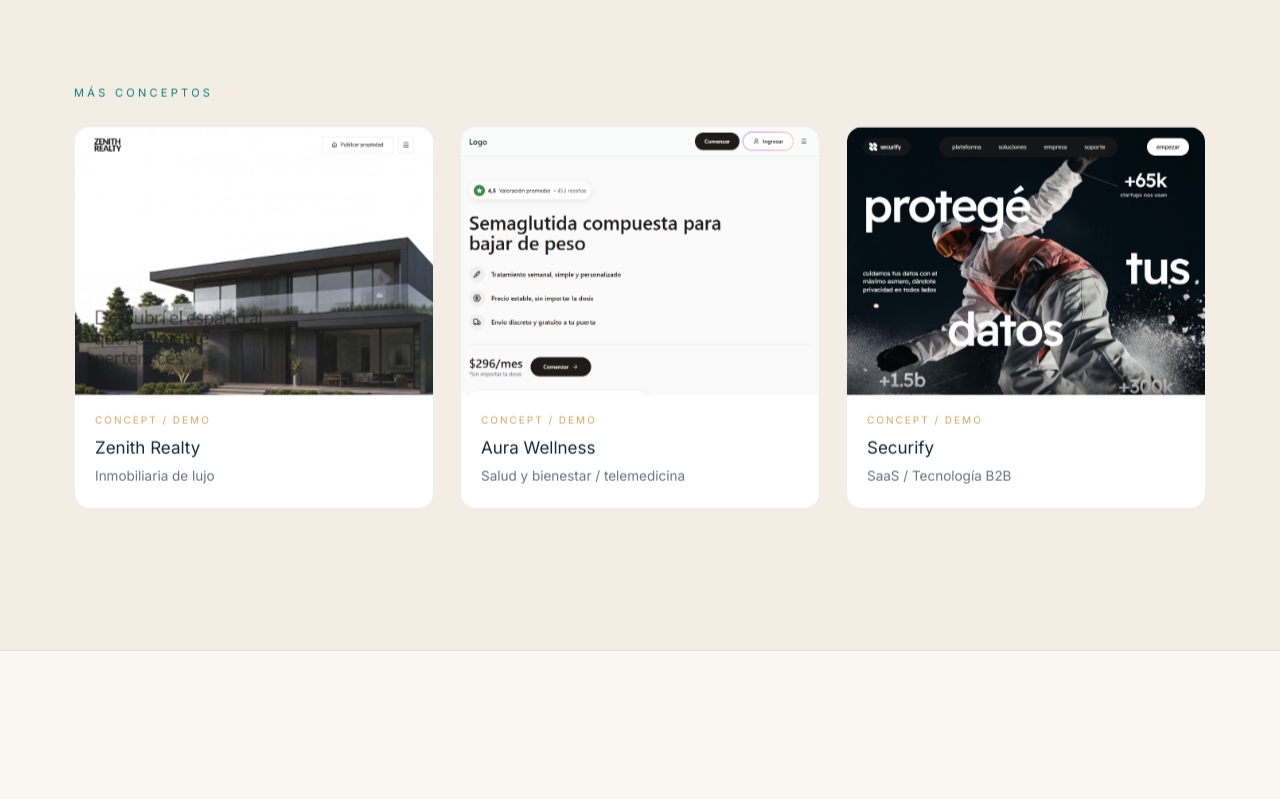
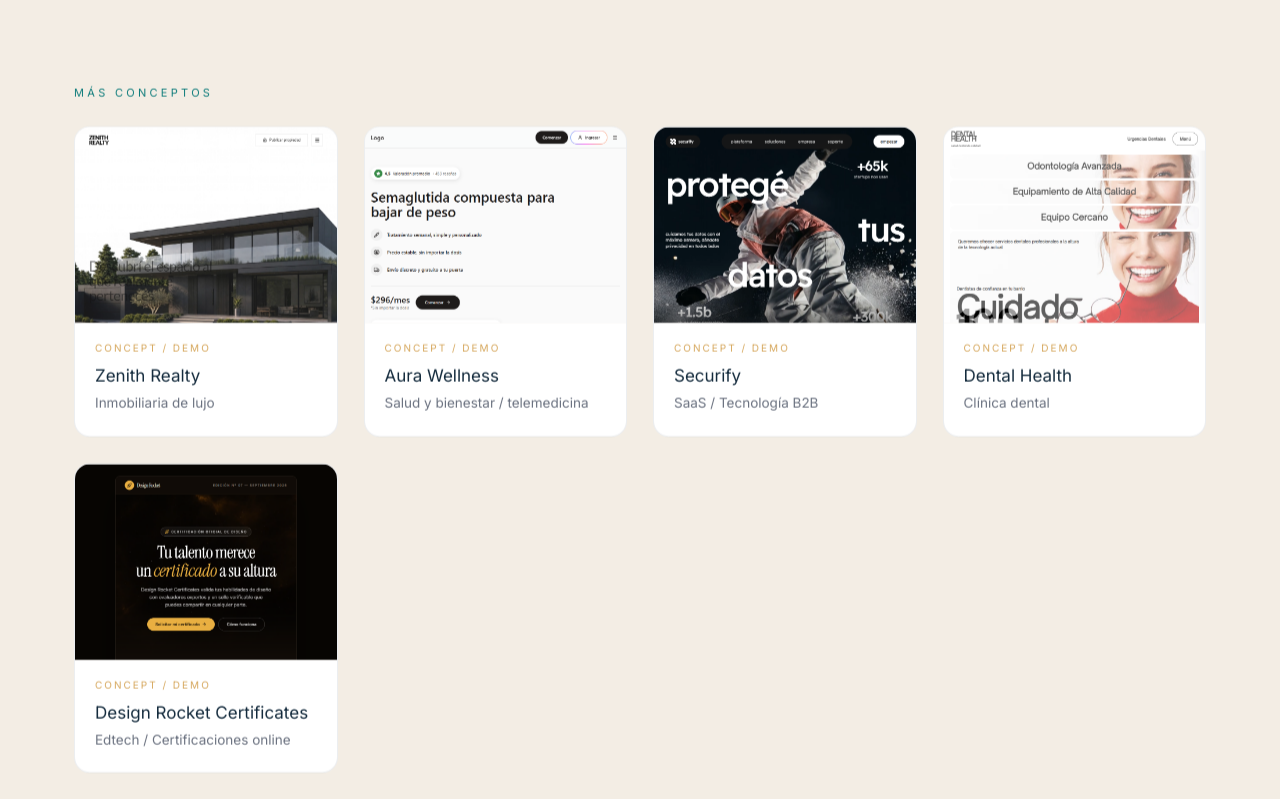
Before and after one commit to Denjm9319/sanchez-maldonado-landing, a React (Vite) app: page / in a window 1280 px wide. Shown: the part 5360-6159 px from the top of the page. Built offline with nearby package versions, Linux system fonts and the light colour scheme.

Commit message:
Add two more concept demos to Projects (Dental Health, Design Rocket Certificates)

```diff
--- a/src/components/Projects.tsx
+++ b/src/components/Projects.tsx
@@ -11,6 +11,8 @@ import hotelFull from "../assets/projects/hotel-full.webp";
 import zenithShot from "../assets/projects/zenith-shot.png";
 import auraShot from "../assets/projects/aura-shot.png";
 import securifyShot from "../assets/projects/securify-shot.png";
+import dental2Shot from "../assets/projects/dental2-shot.png";
+import certboostShot from "../assets/projects/certboost-shot.png";
 
 const PROJECTS = [
   {
@@ -75,6 +77,30 @@ const CONCEPTS = [
       "Landing de producto SaaS enfocada en confianza, con estadísticas de uso destacadas y un único CTA de registro.",
     capabilities: ["Web & Conversion", "Social proof numérico", "CTA de conversión"],
     url: "https://secure-start-show.lovable.app/",
+  },
+  {
+    id: "dental2",
+    title: "Dental Health",
+    thumb: dental2Shot,
+    alt: "Concept de landing para clínica dental",
+    rubro: "Clínica dental",
+    objetivo: "Generar consultas y citas para tratamientos estéticos y de urgencia.",
+    description:
+      "Landing de clínica dental con galería de casos, servicios (carillas, coronas, blanqueamiento, implantes) y llamadas a la acción para pedir cita o consulta gratuita.",
+    capabilities: ["Web & Conversion", "Galería de casos", "Agendamiento"],
+    url: "https://lucid-dental-layout.lovable.app/",
+  },
+  {
+    id: "certboost",
+    title: "Design Rocket Certificates",
+    thumb: certboostShot,
+    alt: "Concept de landing para certificaciones online",
+    rubro: "Edtech / Certificaciones online",
+    objetivo: "Convertir visitantes en solicitudes de certificado, apoyándose en el respaldo de evaluadores expertos.",
+    description:
+      "Landing de producto para certificar habilidades de diseño, con propuesta de valor clara, evaluación por expertos y un sello de verificación pública.",
+    capabilities: ["Web & Conversion", "Prueba social", "CTA de conversión"],
+    url: "https://certificate-booster.lovable.app/",
   },
 ];
 
```
Also changed, not shown: src/assets/projects/certboost-shot.png (added), src/assets/projects/dental2-shot.png (added).
